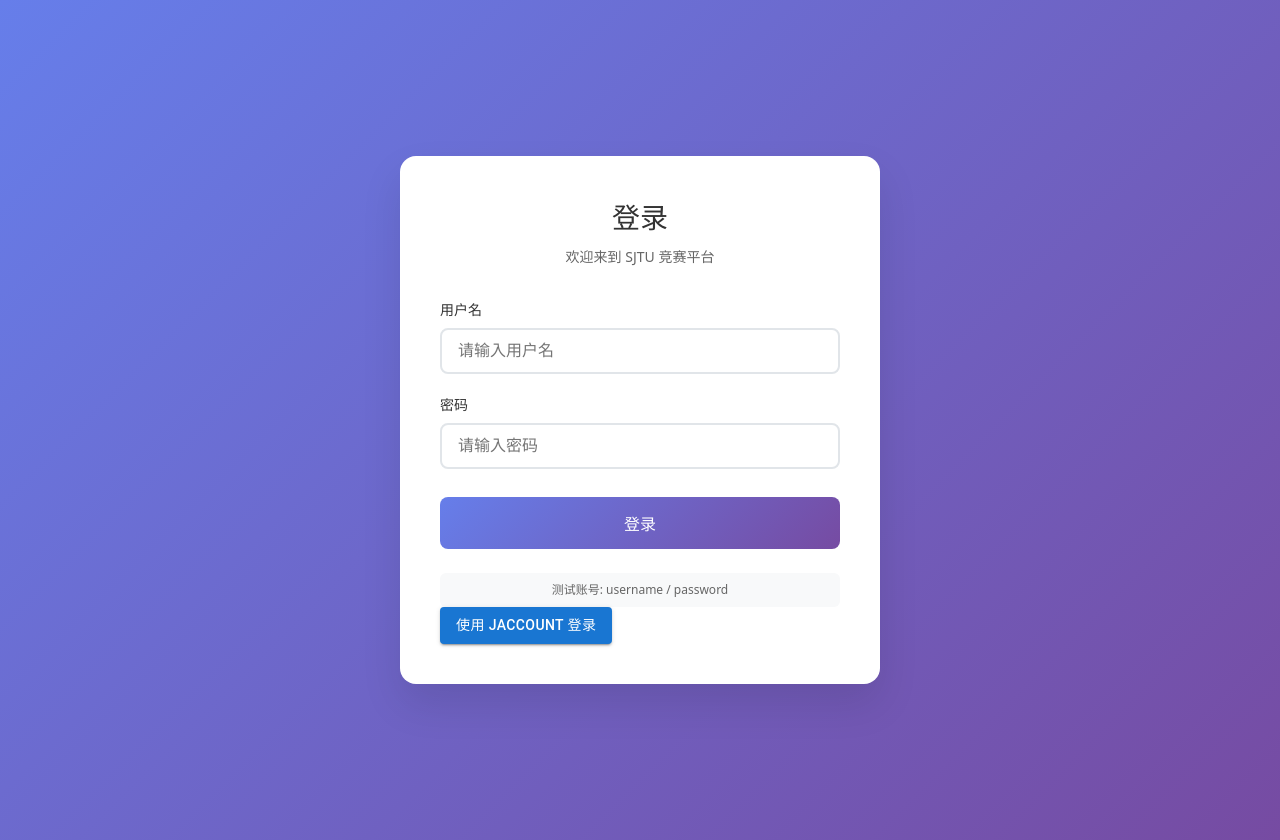
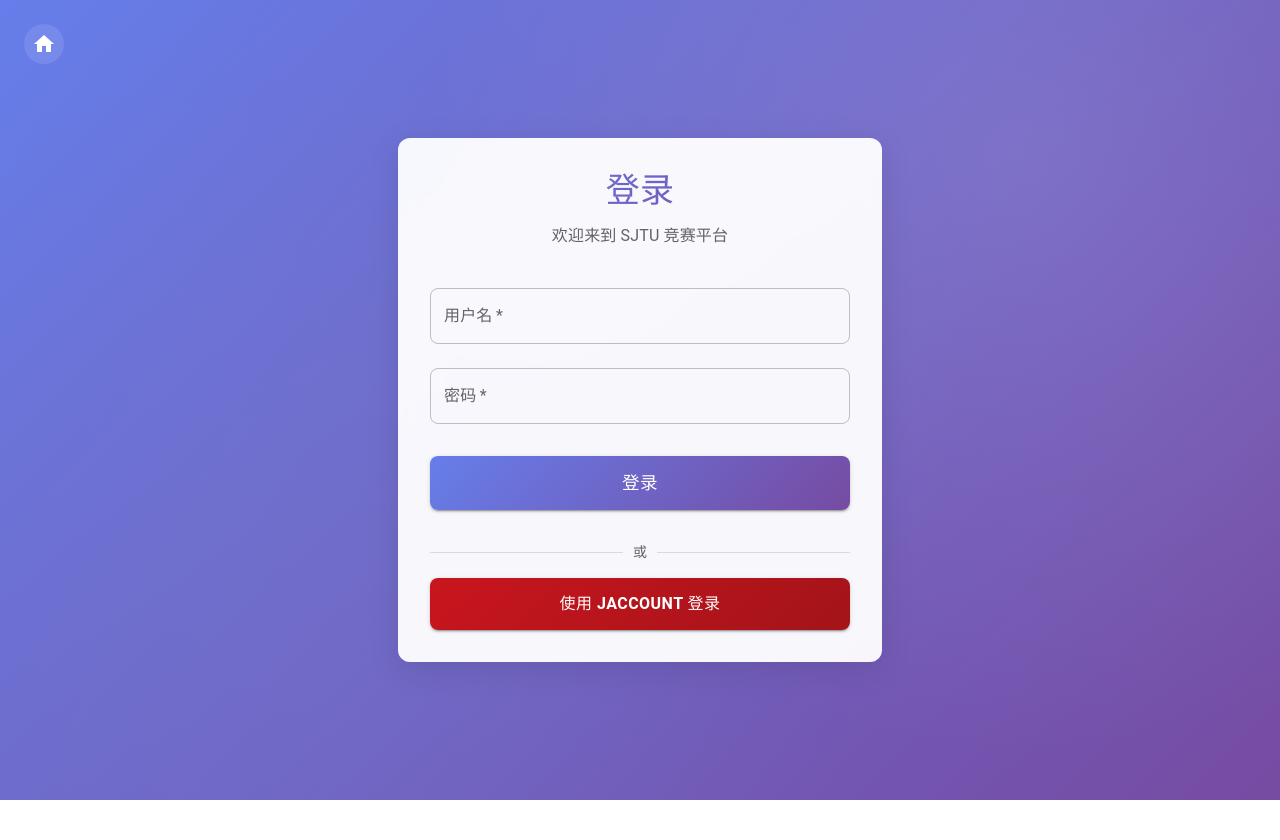
Before and after one commit to Student-Sci-Tech-Assn-of-SJTU-SCS/SJTUcontest, a React (Vite) app in the folder frontend/: page /login in a window 1280 px wide. After the commit the page ends 800 px from the top, so only its background shows below. Built offline with nearby package versions, Linux system fonts and the light colour scheme.

Commit message:
feat(frontend): login with true backend

```diff
--- a/frontend/src/pages/Login.jsx
+++ b/frontend/src/pages/Login.jsx
@@ -1,7 +1,18 @@
 import React, { useState } from "react";
 import { useNavigate, useLocation } from "react-router-dom";
-import { Button } from "@mui/material";
-import "../css/Login.css";
+import {
+  Button,
+  TextField,
+  Box,
+  Paper,
+  Typography,
+  Alert,
+  Container,
+  CircularProgress,
+  Divider,
+  IconButton,
+} from "@mui/material";
+import { Home as HomeIcon } from "@mui/icons-material";
 import { userAPI } from "../services/UserServices";
 
 const Login = () => {
@@ -33,82 +44,188 @@ const Login = () => {
     setError("");
 
     try {
-      // 简单的用户名密码验证
-      if (
-        formData.username === "username" &&
-        formData.password === "password"
-      ) {
-        // 模拟登录成功，保存用户信息到 localStorage
-        const userInfo = {
-          id: "1",
-          username: formData.username,
-          nick_name: "nick name",
-        };
+      // 调用 UserServices 中的 login 方法
+      await userAPI.login(formData.username, formData.password);
 
-        localStorage.setItem("user", JSON.stringify(userInfo));
-
-        // 跳转到首页
-        navigate("/");
-      } else {
-        setError("用户名或密码错误");
-      }
+      // 登录成功，跳转到用户原本想要访问的页面
+      navigate(from);
     } catch (err) {
-      setError("登录失败，请重试");
+      setError("登录失败，请检查用户名和密码：" + (err.response.data.detail || "未知错误"));
     } finally {
       setLoading(false);
     }
   };
 
   return (
-    <div className="login-container">
-      <div className="login-card">
-        <div className="login-header">
-          <h2>登录</h2>
-          <p>欢迎来到 SJTU 竞赛平台</p>
-        </div>
+    <Box
+      sx={{
+        minHeight: "100vh",
+        background: "linear-gradient(135deg, #667eea 0%, #764ba2 100%)",
+        position: "relative",
+        display: "flex",
+        alignItems: "center",
+        justifyContent: "center",
+        "&::before": {
+          content: '""',
+          position: "absolute",
+          top: 0,
+          left: 0,
+          right: 0,
+          bottom: 0,
+          background: `
+            radial-gradient(circle at 20% 80%, rgba(120, 119, 198, 0.3) 0%, transparent 50%),
+            radial-gradient(circle at 80% 20%, rgba(255, 255, 255, 0.1) 0%, transparent 50%),
+            radial-gradient(circle at 40% 40%, rgba(120, 119, 198, 0.2) 0%, transparent 50%)
+          `,
+        },
+      }}
+    >
+      {/* 回到首页按钮 */}
+      <IconButton
+        onClick={() => navigate("/")}
+        sx={{
+          position: "absolute",
+          top: 24,
+          left: 24,
+          backgroundColor: "rgba(255, 255, 255, 0.1)",
+          color: "white",
+          "&:hover": {
+            backgroundColor: "rgba(255, 255, 255, 0.2)",
+          },
+          zIndex: 1000,
+        }}
+      >
+        <HomeIcon />
+      </IconButton>
 
-        <form onSubmit={handleSubmit} className="login-form">
-          <div className="form-group">
-            <label htmlFor="username">用户名</label>
-            <input
-              type="text"
-              id="username"
+      <Container maxWidth="sm" sx={{ position: "relative", zIndex: 1 }}>
+        <Paper
+          elevation={12}
+          sx={{
+            p: 4,
+            width: "100%",
+            maxWidth: 420,
+            margin: "0 auto",
+            borderRadius: 3,
+            background: "rgba(255, 255, 255, 0.95)",
+            backdropFilter: "blur(10px)",
+            boxShadow: "0 8px 32px rgba(0, 0, 0, 0.1)",
+          }}
+        >
+          <Box sx={{ textAlign: "center", mb: 3 }}>
+            <Typography
+              variant="h4"
+              component="h1"
+              gutterBottom
+              sx={{
+                fontWeight: "bold",
+                background: "linear-gradient(135deg, #667eea 0%, #764ba2 100%)",
+                backgroundClip: "text",
+                WebkitBackgroundClip: "text",
+                WebkitTextFillColor: "transparent",
+              }}
+            >
+              登录
+            </Typography>
+            <Typography variant="body1" color="text.secondary">
+              欢迎来到 SJTU 竞赛平台
+            </Typography>
+          </Box>
+
+          <Box component="form" onSubmit={handleSubmit} sx={{ mb: 3 }}>
+            <TextField
+              fullWidth
+              label="用户名"
               name="username"
               value={formData.username}
               onChange={handleInputChange}
-              placeholder="请输入用户名"
+              margin="normal"
               required
               disabled={loading}
+              variant="outlined"
+              sx={{
+                "& .MuiOutlinedInput-root": {
+                  borderRadius: 2,
+                },
+              }}
             />
-          </div>
 
-          <div className="form-group">
-            <label htmlFor="password">密码</label>
-            <input
+            <TextField
+              fullWidth
+              label="密码"
+              name="password"
               type="password"
-              id="password"
-              name="password"
               value={formData.password}
               onChange={handleInputChange}
-              placeholder="请输入密码"
+              margin="normal"
               required
               disabled={loading}
+              variant="outlined"
+              sx={{
+                "& .MuiOutlinedInput-root": {
+                  borderRadius: 2,
+                },
+              }}
             />
-          </div>
-
-          {error && <div className="error-message">{error}</div>}
-
-          <button type="submit" className="login-button" disabled={loading}>
-            {loading ? "登录中..." : "登录"}
-          </button>
-        </form>
-
-        <div className="login-footer">
-          <p className="login-hint">测试账号: username / password</p>
-        </div>
 
             <Button
+              type="submit"
+              fullWidth
               variant="contained"
+              sx={{
+                mt: 3,
+                mb: 1,
+                py: 1.5,
+                borderRadius: 2,
+                background: "linear-gradient(135deg, #667eea 0%, #764ba2 100%)",
+                "&:hover": {
+                  background: "linear-gradient(135deg, #5a67d8 0%, #6b46c1 100%)",
+                },
+                fontSize: "1.1rem",
+                fontWeight: "600",
+              }}
+              disabled={loading}
+              startIcon={loading && <CircularProgress size={20} color="inherit" />}
+            >
+              {loading ? "登录中..." : "登录"}
+            </Button>
+
+            {error && (
+              <Typography
+                variant="body2"
+                sx={{
+                  color: "#d32f2f",
+                  fontSize: "0.875rem",
+                  textAlign: "center",
+                  mt: 1,
+                  mb: 2
+                }}
+              >
+                {error}
+              </Typography>
+            )}
+          </Box>
+
+          <Divider sx={{ mb: 2 }}>
+            <Typography variant="body2" color="text.secondary">
+              或
+            </Typography>
+          </Divider>
+
+          <Button
+            fullWidth
+            variant="contained"
+            sx={{
+              py: 1.5,
+              borderRadius: 2,
+              background: "linear-gradient(135deg, #c9151e 0%, #a31419 100%)",
+              color: "white",
+              "&:hover": {
+                background: "linear-gradient(135deg, #b01318 0%, #8b1015 100%)",
+              },
+              fontSize: "1rem",
+              fontWeight: "600",
+            }}
             onClick={async () => {
               const data = await userAPI.getjAccountAuthURL();
               // console.log("jAccount login URL response:", body);
@@ -120,8 +237,9 @@ const Login = () => {
           >
             使用 jAccount 登录
           </Button>
-      </div>
-    </div>
+        </Paper>
+      </Container>
+    </Box>
   );
 };
 
```
Also changed, not shown: 1 other file (tests, documents, lock files or other folders). Lines whose indentation alone changed are shown as unchanged.
